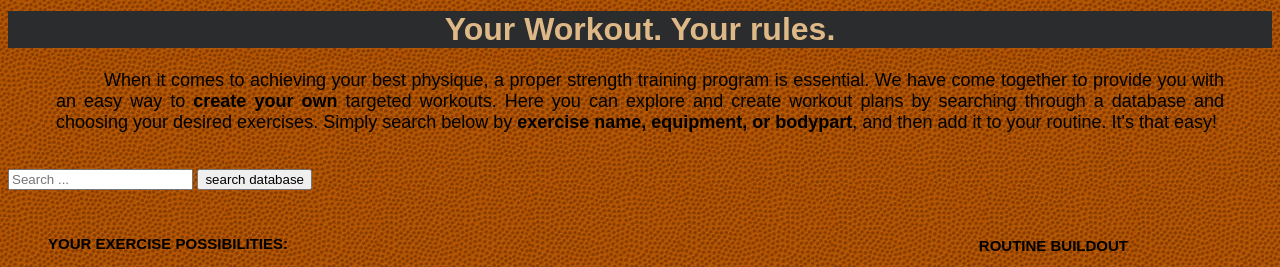
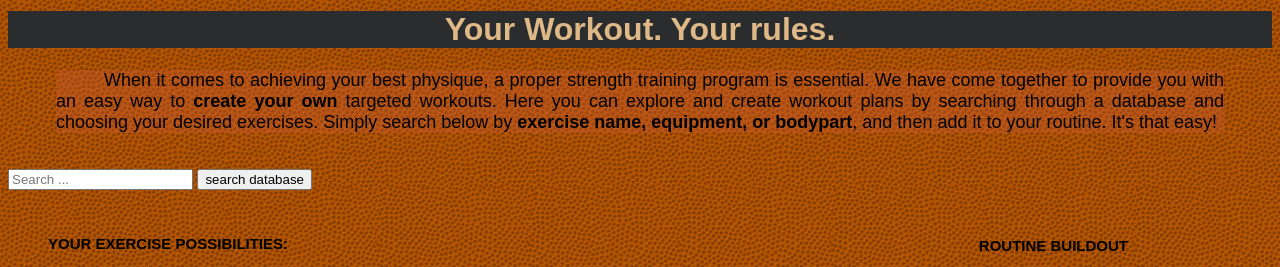
Before and after one commit to nickachristensen/project1, a plain HTML site: page index.html in a window 1280 px wide. Shown: the part 729-996 px from the top of the page. Drawn offline with Linux system fonts and the light colour scheme.

Commit message:
just messing around

```diff
--- a/style.css
+++ b/style.css
@@ -30,6 +30,7 @@ p {
     text-align: justify;
     margin-left: .5in;
     margin-right: .5in;
+    background-color: rgba(198, 88, 48, .4);
 }
 
 ul {
```
